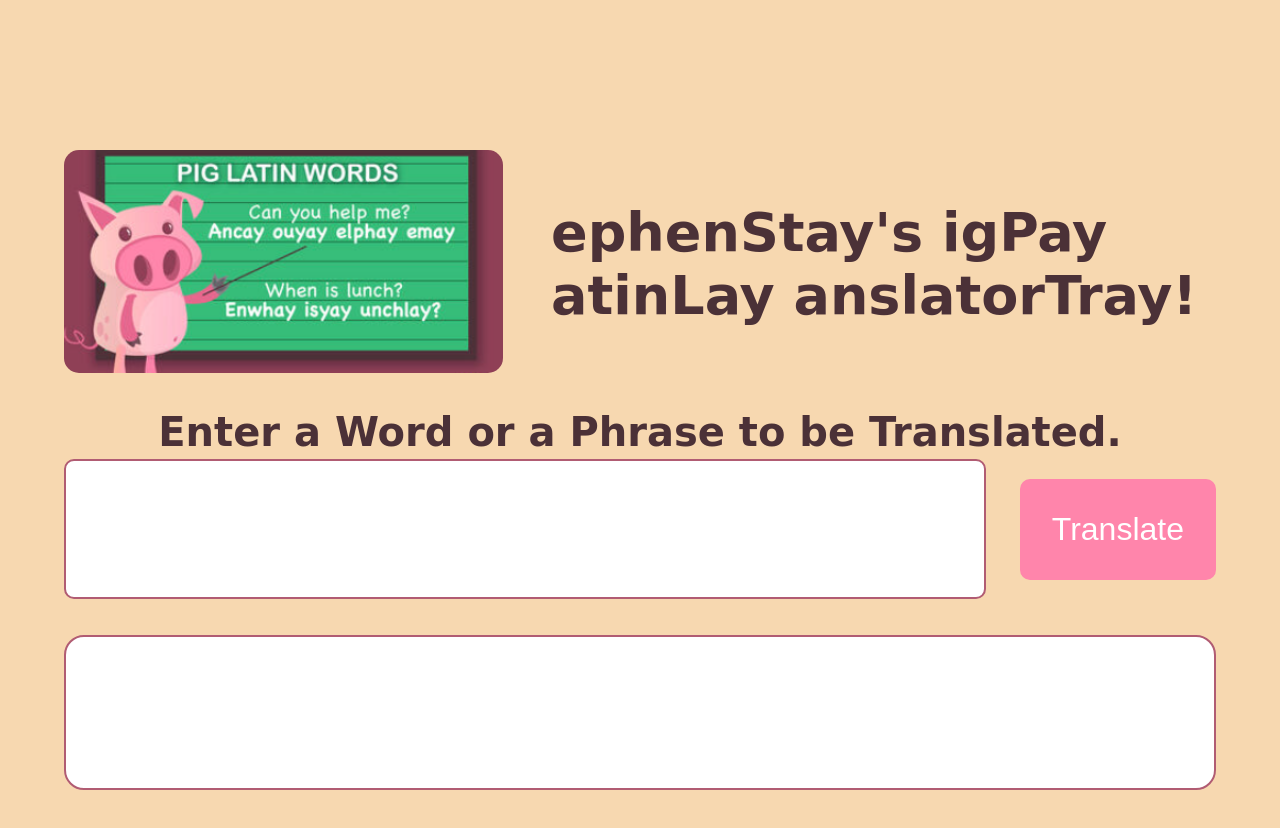
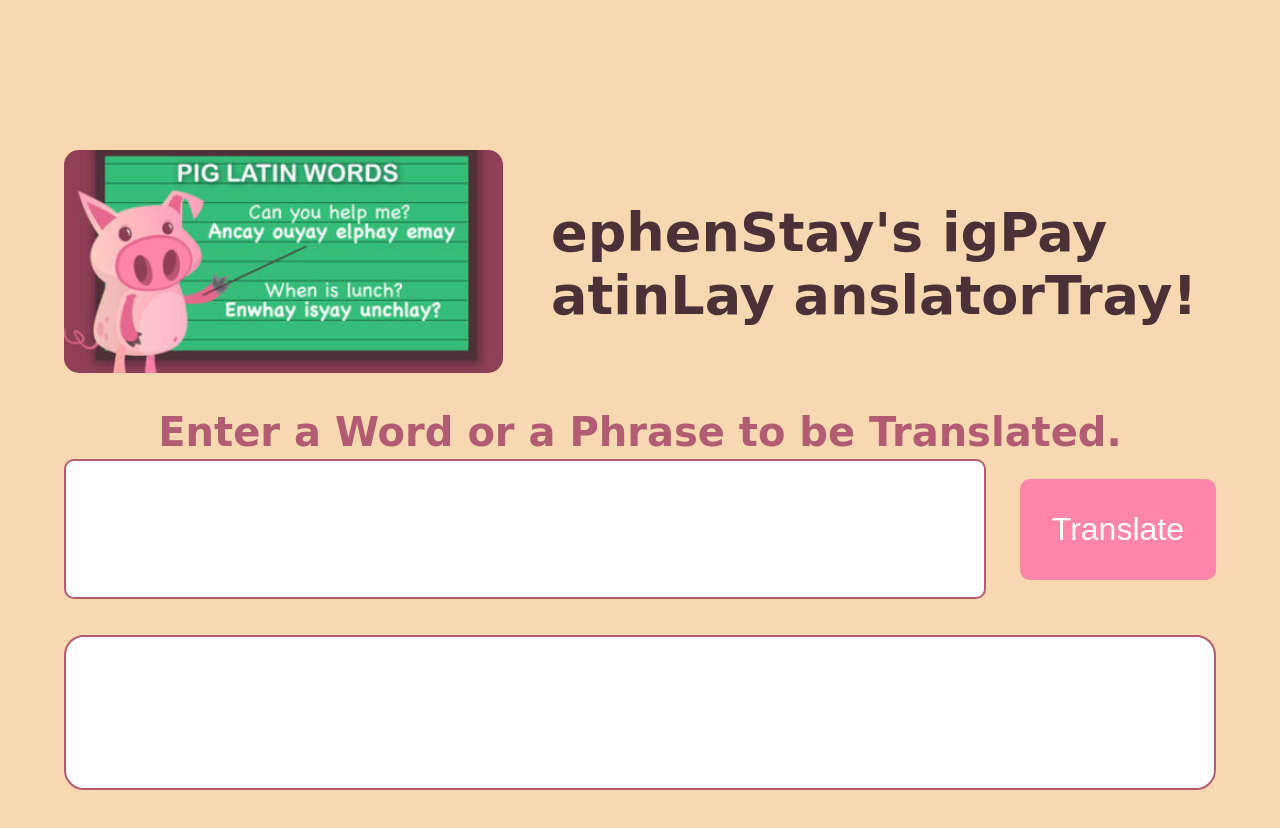
Before and after one commit to Slyssy/JS211_PigLatinProject, a website: page index.html in a window 1280 px wide. Drawn offline with Linux system fonts and the light colour scheme; a web font is replaced by a local one.

Commit message:
I lied. Now I made the final adjustments.

```diff
--- a/styles.css
+++ b/styles.css
@@ -141,7 +141,7 @@ button:active {
 
   main h2 {
     font-size: 40px;
-    color: var(--old-burgundy);
+    color: var(--china-rose);
   }
 
   form {
```
